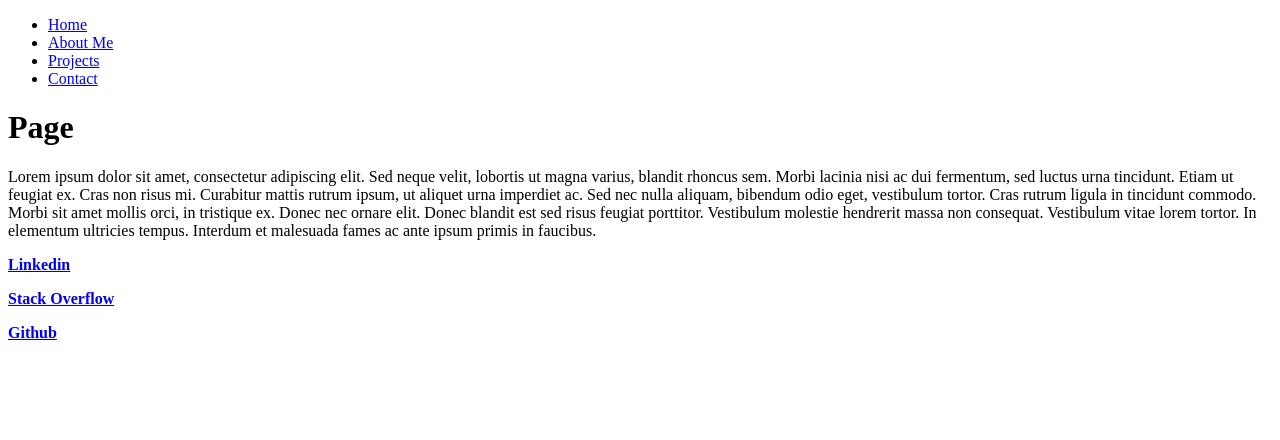
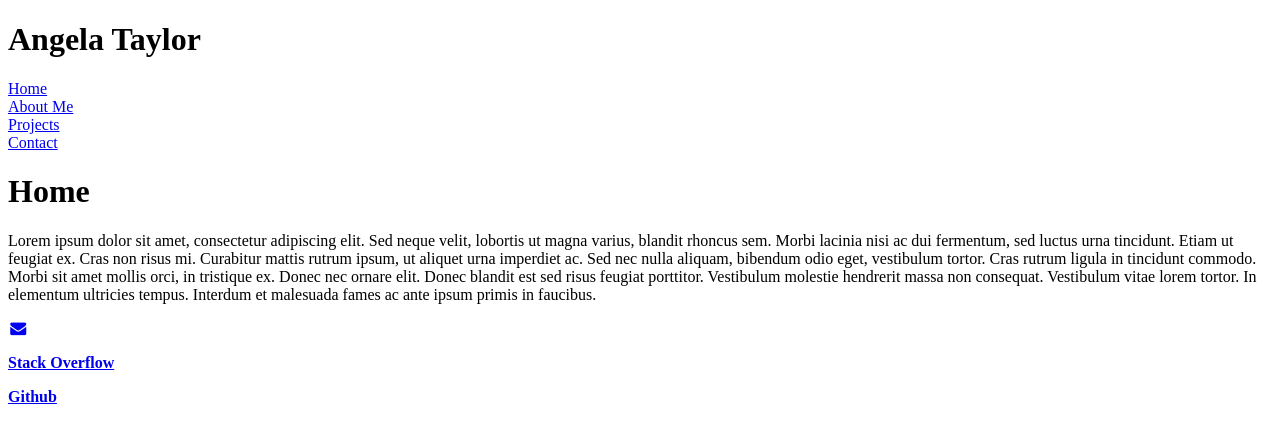
Before and after one commit to AngelaTaylor87/React-Portfolio, a React (Create React App) app: page / in a window 1280 px wide. Shown: the top 440 px of the page. Built offline with nearby package versions, Linux system fonts and the light colour scheme.

Commit message:
fixedndivs

```diff
--- a/public/index.html
+++ b/public/index.html
@@ -2,6 +2,7 @@
 <html lang="en">
   <head>
     <meta charset="utf-8" />
+    <link rel="stylesheet" href="https://cdnjs.cloudflare.com/ajax/libs/font-awesome/4.7.0/css/font-awesome.min.css">
     <link rel="icon" href="%PUBLIC_URL%/favicon.ico" />
     <meta name="viewport" content="width=device-width, initial-scale=1" />
     <meta name="theme-color" content="#000000" />
@@ -15,7 +16,9 @@
 
     <title>React Portfolio</title>
   </head>
+
   <body>
+
     <noscript>You need to enable JavaScript to run this app.</noscript>
     <div id="root"></div>
 
--- a/src/components/Footer.js
+++ b/src/components/Footer.js
@@ -1,16 +1,15 @@
 import React, { useState } from 'react';
 
-// import gitHubIcon from '../../assets/images/icons/github-mark-light-64px.png'
-// import linkedinIcon from '../../assets/images/icons/linkedin-light-64px.png';
+
 
 
 export default function Footer() {
     return (
 
-        <div class="number">
+        <div class="container">
                         <div class="buttons">
 
-                                <p><a class="button is-primary" id="Resume" href="https://www.linkedin.com/in/angela-taylor-89464b103/"><strong>Linkedin</strong></a></p>
+                                <p><a href="https://www.linkedin.com/in/angela-taylor-89464b103/"><i class="fa fa-fw fa-envelope" id="Resume"></i></a></p>
                                 <p><a class="button is-primary" href="https://stackoverflow.com/users/15790381/angela"><strong>Stack Overflow</strong></a></p>
                                 <p><a class="button is-primary" href="https://github.com/AngelaTaylor87"><strong>Github</strong></a></p>
                                 </div>
--- a/src/components/Header.js
+++ b/src/components/Header.js
@@ -0,0 +1,9 @@
+import React from "react";
+
+export default function Header() {
+    return (
+<div>
+  <h1>Angela Taylor</h1>
+  </div>
+  );
+}
--- a/src/components/NavTabs.js
+++ b/src/components/NavTabs.js
@@ -4,8 +4,9 @@ import React from 'react';
 // We assign them to their own variable names
 function NavTabs({ currentPage, handlePageChange }) {
   return (
-    <ul className="nav nav-tabs">
-      <li className="nav-item">
+    <div className="nav nav-tabs">
+    <div className="nav-item">
+
         <a
           href="#home"
           onClick={() => handlePageChange('Home')}
@@ -15,8 +16,8 @@ function NavTabs({ currentPage, handlePageChange }) {
         >
           Home
         </a>
-      </li>
-      <li className="nav-item">
+
+      <div className="nav-item">
         <a
           href="#about"
           onClick={() => handlePageChange('About')}
@@ -25,8 +26,8 @@ function NavTabs({ currentPage, handlePageChange }) {
         >
           About Me
         </a>
-      </li>
-      <li className="nav-item">
+      </div>
+      <div className="nav-item">
 
         {/* blog will be project section */}
         <a
@@ -37,8 +38,8 @@ function NavTabs({ currentPage, handlePageChange }) {
         >
           Projects
         </a>
-      </li>
-      <li className="nav-item">
+      </div>
+      <div className="nav-item">
         <a
           href="#contact"
           onClick={() => handlePageChange('Contact')}
@@ -47,8 +48,10 @@ function NavTabs({ currentPage, handlePageChange }) {
         >
           Contact
         </a>
-      </li>
-    </ul>
+      </div>
+
+    </div>
+    </div>
   );
 }
 
--- a/src/components/PortfolioContainer.js
+++ b/src/components/PortfolioContainer.js
@@ -1,8 +1,10 @@
 import React, { useState } from 'react';
+import Header from './Header'
 import NavTabs from './NavTabs';
 import Home from './pages/Home';
 import About from './pages/About';
 import Work from './pages/Work';
+// import Project from './Project'
 import Contact from './pages/Contact';
 // import Resume from '../pages/Resume';
 import Footer from './Footer';
@@ -31,6 +33,7 @@ export default function PortfolioContainer() {
 
   return (
     <div>
+       <Header />
       {/* We are passing the currentPage from state and the function to update it */}
       <NavTabs currentPage={currentPage} handlePageChange={handlePageChange} />
       {/* Here we are calling the renderPage method which will return a component  */}
--- a/src/components/pages/About.js
+++ b/src/components/pages/About.js
@@ -1,9 +1,9 @@
 import React from 'react';
 
-export default function Contact() {
+export default function About() {
   return (
     <div>
-      <h1>About me</h1>
+      <h1>Bio</h1>
       <p> I am Angela Taylor, currently i'm enrolled as a part-time student at a Rice
                         University Coding Boot Camp, from Houston, Tx. At this time I am a beginner in this field, with hopes to
                         be a highly
--- a/src/components/pages/Home.js
+++ b/src/components/pages/Home.js
@@ -3,7 +3,7 @@ import React from 'react';
 export default function Home() {
   return (
     <div>
-      <h1>Page</h1>
+      <h1>Home</h1>
       <p>
         Lorem ipsum dolor sit amet, consectetur adipiscing elit. Sed neque
         velit, lobortis ut magna varius, blandit rhoncus sem. Morbi lacinia nisi
```
